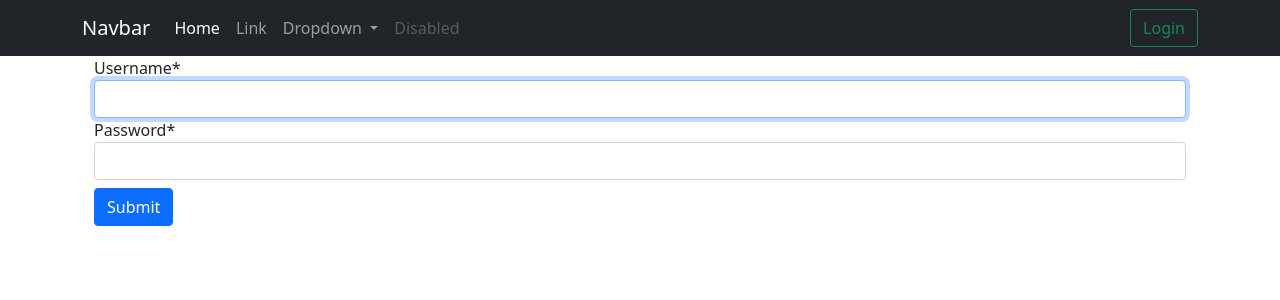
After one commit to jemgithub0418/todo, a Django app: page /login/ in a window 1280 px wide. The commit adds this page. Shown: the top 300 px of the page. Run offline with Django 3.2, Linux system fonts and the light colour scheme; some libraries are stand-ins or nearby versions.

Commit message:
added login logout function

```diff
--- a/tasks/urls.py
+++ b/tasks/urls.py
@@ -7,4 +7,5 @@ app_name = 'tasks'
 urlpatterns = [
     path('', views.home, name='home'),
     path('undo/<int:id>/', views.undotask, name='undo'),
+
 ]
--- a/tasks/views.py
+++ b/tasks/views.py
@@ -6,6 +6,7 @@ from django.http import JsonResponse
 
 def home(request):
     form = tasks.TaskForm()
+
     if request.method == 'POST':
         form = tasks.TaskForm(request.POST)
         if form.is_valid():
--- /dev/null
+++ b/templates/login.html
@@ -0,0 +1,14 @@
+{% extends 'base.html' %}
+{% load crispy_forms_tags %}
+{% block title %}Login{% endblock %}
+
+{% block content %}
+    <div class="container">
+        <form method="post">
+        {% csrf_token %}
+        {{form | crispy}}
+        <input class="btn btn-primary mt-2" type="submit" name="">
+    </form>
+    </div>
+
+{% endblock %}
--- a/templates/navbar.html
+++ b/templates/navbar.html
@@ -17,7 +17,9 @@
             Dropdown
           </a>
           <ul class="dropdown-menu" aria-labelledby="navbarDropdown">
-            <li><a class="dropdown-item" href="#">Action</a></li>
+            {%  if user.is_superuser %}
+              <li><a class="dropdown-item" href="{% url 'admin:index' %}">Admin Page</a></li>
+            {% endif %}
             <li><a class="dropdown-item" href="#">Another action</a></li>
             <li><hr class="dropdown-divider"></li>
             <li><a class="dropdown-item" href="#">Something else here</a></li>
@@ -28,7 +30,7 @@
         </li>
       </ul>
       <form class="d-flex">
-        <button class="btn btn-outline-success" type="submit">Search</button>
+        <a href="{% if user.is_authenticated %} {% url 'logout' %} {% else %}{% url 'login' %}{% endif %} " class="btn btn-outline-success">{% if user.is_authenticated %}Logout {% else %} Login {% endif %}</a>
       </form>
     </div>
   </div>
--- a/todo/urls.py
+++ b/todo/urls.py
@@ -15,8 +15,11 @@ Including another URLconf
 """
 from django.contrib import admin
 from django.urls import path, include
+from django.contrib.auth.views import LoginView, LogoutView
 
 urlpatterns = [
     path('admin/', admin.site.urls),
     path('', include('tasks.urls')),
+    path('logout/', LogoutView.as_view(template_name='logout.html'), name='logout'),
+    path('login/', LoginView.as_view(template_name='login.html'), name='login'),
 ]
```
Also changed, not shown: templates/logout.html (added, +7 -0 lines), todo/settings.py (+7 -0 lines), db.sqlite3.
